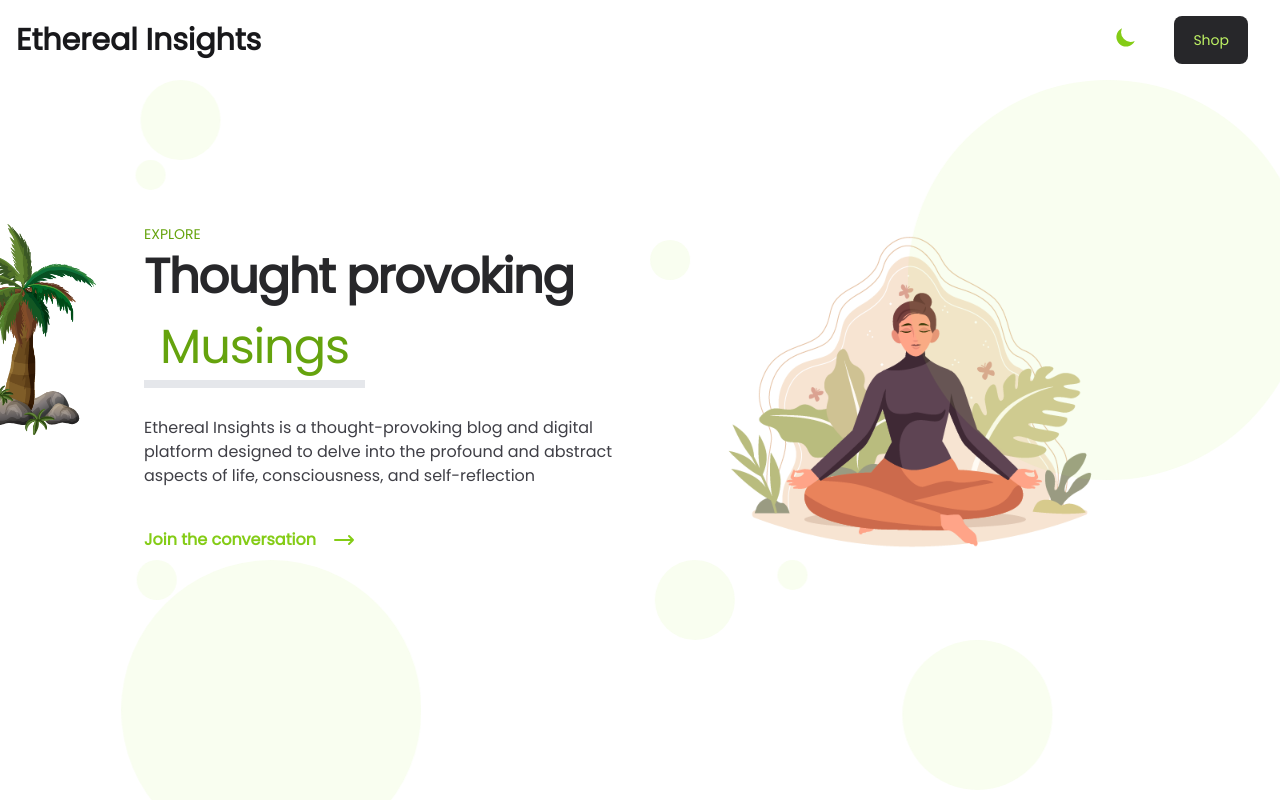
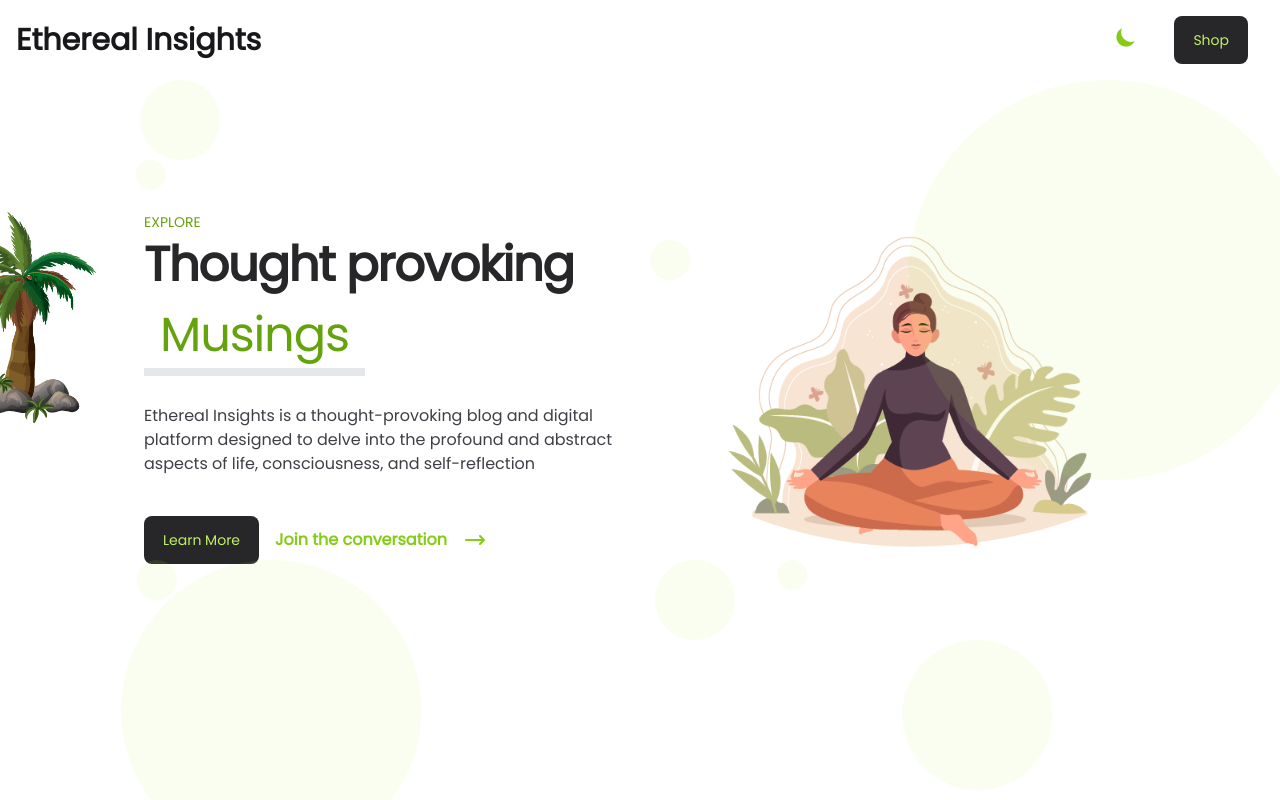
Before and after one commit to jerryetiang/ethereal-insights, a Next.js app: page / in a window 1280 px wide. Shown: the top 800 px of the page. Built offline with nearby package versions, Linux system fonts and the light colour scheme.

Commit message:
UPDATE: Show Learn more button

```diff
--- a/src/ui/sections/home/header.tsx
+++ b/src/ui/sections/home/header.tsx
@@ -41,7 +41,7 @@ export default function Header() {
     // tl.to(meditatingWomanRef.current, { x: "+=50", duration: 5, yoyo: true, repeat: -1 });
 
     tl.eventCallback("onComplete", () => {
-      setIsLoading(false)
+      setIsLoading(false);
     });
 
     return () => {
@@ -54,11 +54,13 @@ export default function Header() {
       <div
         ref={loaderRef}
         className={`absolute inset-0 flex items-center justify-center bg-white dark:bg-black opacity-75 transition-opacity ${
-          isLoading ? 'opacity-100' : 'opacity-0'
+          isLoading ? "opacity-100" : "opacity-0"
         }`}
       >
         {/* Loader content */}
-        {isLoading && <span className="text-4xl font-bold">Ethereal Insights</span>}
+        {isLoading && (
+          <span className="text-4xl font-bold">Ethereal Insights</span>
+        )}
       </div>
       <div className="relative mx-auto h-screen px-4 pb-20 md:pb-10 sm:max-w-xl md:max-w-full md:px-24 lg:max-w-screen-xl lg:px-8 flex flex-col items-center justify-center animate__animated animate__fadeIn">
         <div className="flex flex-col items-center justify-between lg:flex-row py-16">
@@ -88,8 +90,12 @@ export default function Header() {
                 aspects of life, consciousness, and self-reflection
               </p>
               <div className=" mt-10 flex flex-col items-center md:flex-row">
-                {/* Your Button component */}
-              </div>
+                <Button
+                  color="dark"
+                  className="md:mr-4 md:mb-0 md:w-auto mb-3 inline-flex h-12  items-center justify-center text-lime-300 bg-zinc-800 border border-transparent enabled:hover:bg-zinc-900 focus:ring-4 focus:ring-zinc-300 dark:bg-zinc-800 dark:enabled:hover:bg-zinc-700 dark:focus:ring-zinc-800 dark:border-zinc-700 theme-transition"
+                >
+                  Learn More
+                </Button>
                 <Link
                   href="/"
                   aria-label="join"
@@ -111,6 +117,7 @@ export default function Header() {
                     />
                   </svg>
                 </Link>
+              </div>
             </div>
           </div>
           <div className="relative hidden lg:ml-4 lg:block lg:w-1/2">
```
Lines whose indentation alone changed are shown as unchanged.
